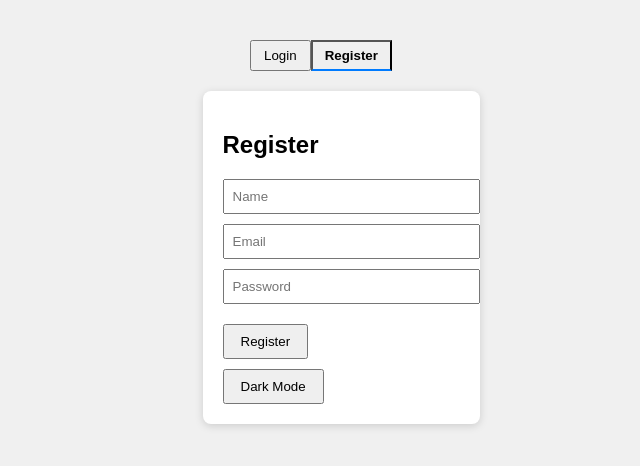
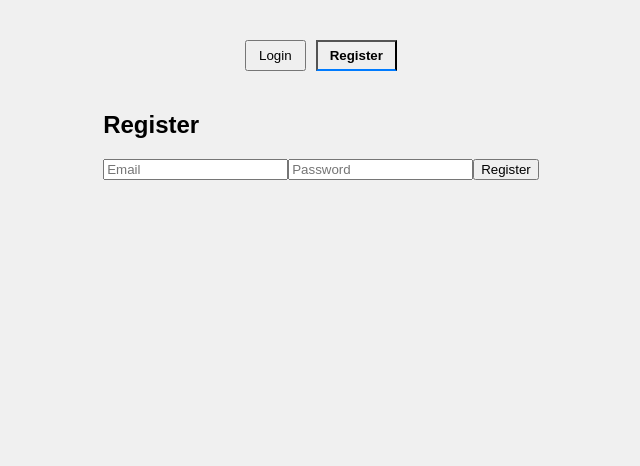
Before and after one commit to tgillenh2o/crm-idx, a React (Vite) app in the folder frontend/: page / in a window 1280 px wide. Both pictures are taken after a click on the button "Register". Shown: the top 466 px of the page, without its empty margins (319-959 px from the left). Built offline with nearby package versions, Linux system fonts and the light colour scheme.

Commit message:
Minimal working frontend setup for Render

```diff
--- a/frontend/src/app.jsx
+++ b/frontend/src/app.jsx
@@ -10,7 +10,6 @@ export default function App() {
     <AuthProvider>
       <div className="app-container">
         <header>
-          <div>
           <button
             onClick={() => setView("login")}
             className={view === "login" ? "active" : ""}
@@ -23,11 +22,11 @@ export default function App() {
           >
             Register
           </button>
-          </div>
         </header>
-        <div>
+
+        <main>
           {view === "login" ? <Login /> : <Register />}
-        </div>
+        </main>
       </div>
     </AuthProvider>
   );
--- a/frontend/src/main.jsx
+++ b/frontend/src/main.jsx
@@ -1,6 +1,10 @@
-import React from 'react';
-import { createRoot } from 'react-dom/client';
-import App from './app';
-import './styles.css';
+import React from "react";
+import ReactDOM from "react-dom/client";
+import App from "./App";
+import "./styles.css";
 
-createRoot(document.getElementById('root')).render(<App />);
+ReactDOM.createRoot(document.getElementById("root")).render(
+  <React.StrictMode>
+    <App />
+  </React.StrictMode>
+);
--- a/frontend/src/pages/Login.jsx
+++ b/frontend/src/pages/Login.jsx
@@ -1,50 +1,44 @@
-import { useState } from "react";
+import React, { useState } from "react";
 import { auth, setAuthToken } from "../api";
-import { useAuth } from "../context/AuthContext";
 
 export default function Login() {
-  const { setUser, darkMode, toggleDarkMode } = useAuth();
-  const [form, setForm] = useState({ email: "", password: "" });
-  const [message, setMessage] = useState("");
-
-  const handleChange = (e) =>
-    setForm({ ...form, [e.target.name]: e.target.value });
+  const [email, setEmail] = useState("");
+  const [password, setPassword] = useState("");
+  const [error, setError] = useState("");
 
   const handleSubmit = async (e) => {
     e.preventDefault();
+    setError("");
     try {
-      const res = await auth.login(form);
+      const res = await auth.login({ email, password });
       setAuthToken(res.token);
-      setUser(res.user);
-      setMessage(res.message);
+      alert("Login successful!");
     } catch (err) {
-      setMessage(err.message || "Login failed");
+      setError(err.message);
     }
   };
 
   return (
-    <div className={`auth-container ${darkMode ? "dark" : ""}`}>
+    <div>
       <h2>Login</h2>
+      {error && <p style={{ color: "red" }}>{error}</p>}
       <form onSubmit={handleSubmit}>
         <input
-          name="email"
+          type="email"
           placeholder="Email"
-          value={form.email}
-          onChange={handleChange}
+          value={email}
+          onChange={(e) => setEmail(e.target.value)}
+          required
         />
         <input
           type="password"
-          name="password"
           placeholder="Password"
-          value={form.password}
-          onChange={handleChange}
+          value={password}
+          onChange={(e) => setPassword(e.target.value)}
+          required
         />
         <button type="submit">Login</button>
       </form>
-      <button onClick={toggleDarkMode}>
-        {darkMode ? "Light Mode" : "Dark Mode"}
-      </button>
-      {message && <p className="message">{message}</p>}
     </div>
   );
 }
--- a/frontend/src/pages/Register.jsx
+++ b/frontend/src/pages/Register.jsx
@@ -1,56 +1,44 @@
-import { useState } from "react";
+import React, { useState } from "react";
 import { auth, setAuthToken } from "../api";
-import { useAuth } from "../context/AuthContext";
 
 export default function Register() {
-  const { setUser, darkMode, toggleDarkMode } = useAuth();
-  const [form, setForm] = useState({ name: "", email: "", password: "" });
-  const [message, setMessage] = useState("");
-
-  const handleChange = (e) =>
-    setForm({ ...form, [e.target.name]: e.target.value });
+  const [email, setEmail] = useState("");
+  const [password, setPassword] = useState("");
+  const [error, setError] = useState("");
 
   const handleSubmit = async (e) => {
     e.preventDefault();
+    setError("");
     try {
-      const res = await auth.register(form);
+      const res = await auth.register({ email, password });
       setAuthToken(res.token);
-      setUser(res.user);
-      setMessage(res.message);
+      alert("Registration successful!");
     } catch (err) {
-      setMessage(err.message || "Registration failed");
+      setError(err.message);
     }
   };
 
   return (
-    <div className={`auth-container ${darkMode ? "dark" : ""}`}>
+    <div>
       <h2>Register</h2>
+      {error && <p style={{ color: "red" }}>{error}</p>}
       <form onSubmit={handleSubmit}>
         <input
-          name="name"
-          placeholder="Name"
-          value={form.name}
-          onChange={handleChange}
-        />
-        <input
-          name="email"
+          type="email"
           placeholder="Email"
-          value={form.email}
-          onChange={handleChange}
+          value={email}
+          onChange={(e) => setEmail(e.target.value)}
+          required
         />
         <input
           type="password"
-          name="password"
           placeholder="Password"
-          value={form.password}
-          onChange={handleChange}
+          value={password}
+          onChange={(e) => setPassword(e.target.value)}
+          required
         />
         <button type="submit">Register</button>
       </form>
-      <button onClick={toggleDarkMode}>
-        {darkMode ? "Light Mode" : "Dark Mode"}
-      </button>
-      {message && <p className="message">{message}</p>}
     </div>
   );
 }
```
Lines whose indentation alone changed are shown as unchanged.
